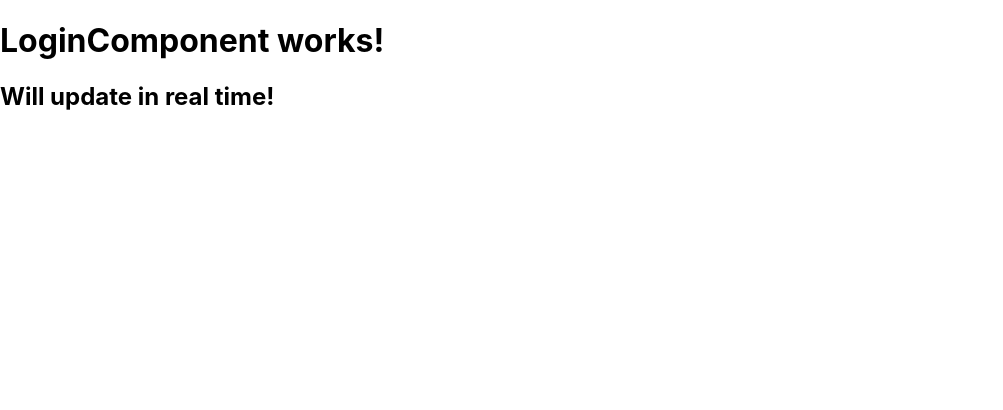
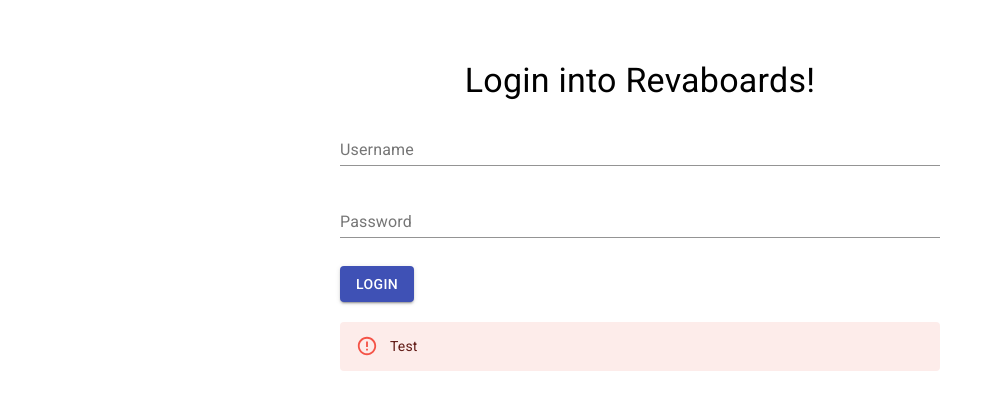
Before and after one commit to 200406-java-react-usf/demos, a React (Create React App) app in the folder poc-demos/react/poc-react-ts/: page / in a window 1280 px wide. Shown: the top 410 px of the page, without its empty margins (0-1003 px from the left). Built offline with nearby package versions, Linux system fonts and the light colour scheme.

Commit message:
added material ui and login component; with axios task

```diff
--- a/poc-demos/react/poc-react-ts/package.json
+++ b/poc-demos/react/poc-react-ts/package.json
@@ -3,6 +3,8 @@
   "version": "0.1.0",
   "private": true,
   "dependencies": {
+    "@material-ui/core": "^4.9.14",
+    "@material-ui/lab": "^4.0.0-alpha.53",
     "@testing-library/jest-dom": "^4.2.4",
     "@testing-library/react": "^9.5.0",
     "@testing-library/user-event": "^7.2.1",
@@ -10,6 +12,7 @@
     "@types/node": "^12.12.38",
     "@types/react": "^16.9.35",
     "@types/react-dom": "^16.9.8",
+    "axios": "^0.19.2",
     "react": "^16.13.1",
     "react-dom": "^16.13.1",
     "react-scripts": "3.4.1",
--- a/poc-demos/react/poc-react-ts/public/index.html
+++ b/poc-demos/react/poc-react-ts/public/index.html
@@ -24,6 +24,9 @@
       work correctly both with client-side routing and a non-root public URL.
       Learn how to configure a non-root public URL by running `npm run build`.
     -->
+
+    <link rel="stylesheet" href="https://fonts.googleapis.com/css?family=Roboto:300,400,500,700&display=swap" />
+
     <title>React App</title>
   </head>
   <body>
--- a/poc-demos/react/poc-react-ts/src/components/LoginComponent.tsx
+++ b/poc-demos/react/poc-react-ts/src/components/LoginComponent.tsx
@@ -1,4 +1,7 @@
 import React, { SyntheticEvent } from 'react';
+import { FormControl, InputLabel, Input, Button } from '@material-ui/core';
+import Alert from '@material-ui/lab/Alert';
+import TypoGraphy from '@material-ui/core/Typography';
 
 interface ILoginState {
     username: string;
@@ -14,14 +17,13 @@
         this.state = {
             username:  '',
             password: '',
-            errorMessage: ''
+            errorMessage: 'Test'
         }
     }
 
     login = async (e: SyntheticEvent) => {
 
-        // print username and password field values to console
-        // you will not use document.getElementById (use state!)
+
     }
 
     updateUsername = (e: any) => {
@@ -37,14 +39,47 @@
     }
 
     render () {
-
-        // Create a login component with two input fields, a button, and a alert message
-        // figure out how to bind a JSX node to a method declared ithin this on component
-        // JSX cannot have more than one top level node
         return (
             <> {/* <----- this is a React fragment */}
-                <h1>LoginComponent works!</h1>
-                <h2>Will update in real time!</h2>
+                <div style={{
+                    display: "flex",
+                    justifyContent: "center",
+                    margin: 20,
+                    marginTop: 40,
+                    padding: 20
+                }}>
+                    <form style={{ width: "50%" }}>
+                        <TypoGraphy align="center" variant="h4">Login into Revaboards!</TypoGraphy>
+
+                        <FormControl margin="normal" fullWidth>
+                            <InputLabel htmlFor="username">Username</InputLabel>
+                            <Input
+                                onChange={this.updateUsername}
+                                value={this.state.username}
+                                id="username" type="text"
+                                placeholder="Enter your username" />
+                        </FormControl>
+
+                        <FormControl margin="normal" fullWidth>
+                            <InputLabel htmlFor="password">Password</InputLabel>
+                            <Input
+                                onChange={this.updatePassword}
+                                value={this.state.password}
+                                id="password" type="password"
+                                placeholder="Enter your password"/>
+                        </FormControl>
+                        <br/><br/>
+                        <Button onClick={this.login} variant="contained" color="primary" size="medium">Login</Button>
+                        <br/><br/>
+                        {
+                            this.state.errorMessage
+                                ?
+                            <Alert severity="error">{this.state.errorMessage}</Alert>
+                                :
+                            <></>
+                        }
+                    </form>
+                </div>
             </>
         );
     }
```
Also changed, not shown: poc-demos/react/poc-react-ts/src/remote/revaboards-client.ts (added, +8 -0 lines), poc-demos/react/poc-react-ts/src/models/user.ts (added), poc-demos/react/poc-react-ts/src/remote/auth-service.ts (added), 1 other file (tests, documents, lock files or other folders).
